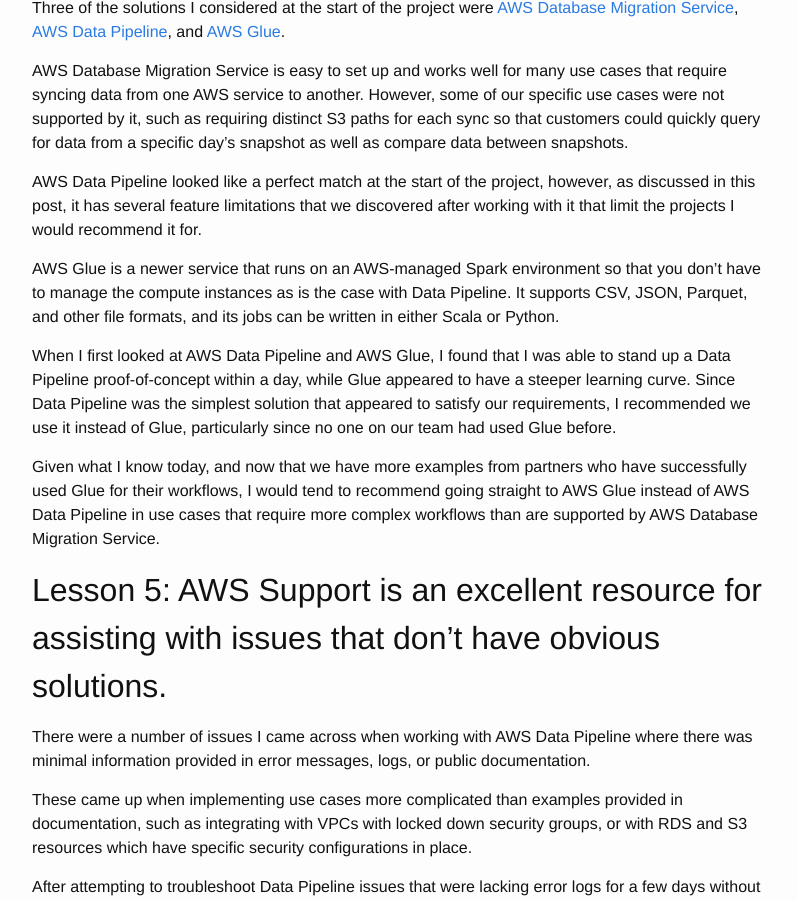
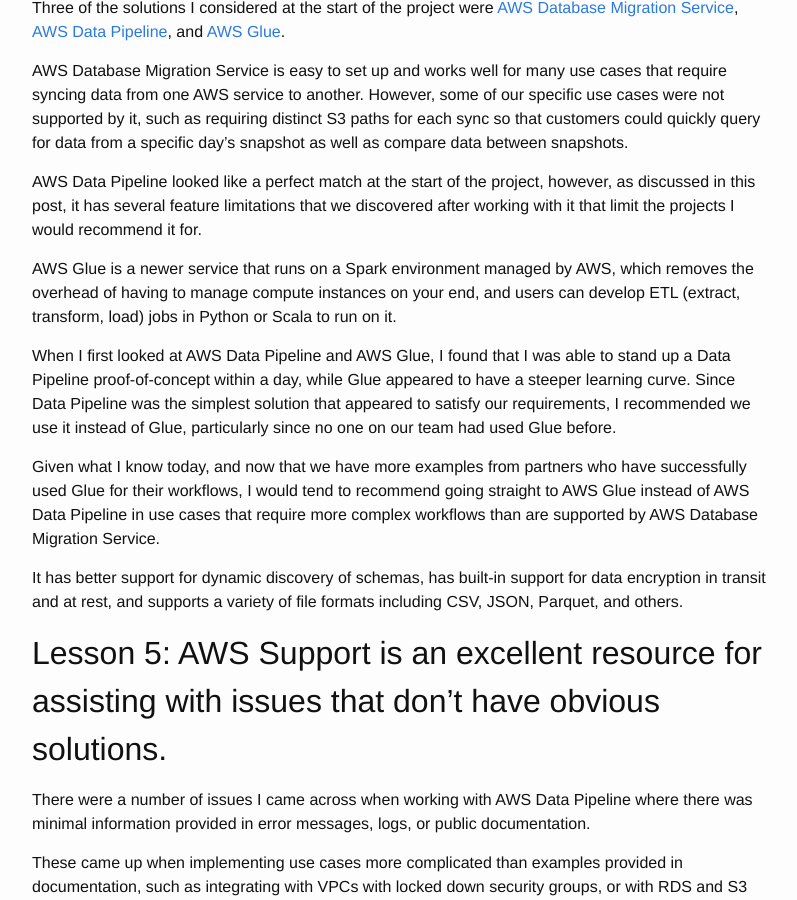
Before and after one commit to msayson/msayson.github.io, a Jekyll site: the page built from _posts/2020-06-05-aws-data-pipeline-lessons-learned.markdown, in a window 1280 px wide and 900 px high, scrolled down 2655 px. Shown: the whole window, without its empty margins (238-1035 px from the left). Built offline with Jekyll 4.4.1, drawn with Linux system fonts in a browser that asks for light colours.

Commit message:
Updated post

```diff
--- a/_posts/2020-06-05-aws-data-pipeline-lessons-learned.markdown
+++ b/_posts/2020-06-05-aws-data-pipeline-lessons-learned.markdown
@@ -67,11 +67,13 @@
 
 AWS Data Pipeline looked like a perfect match at the start of the project, however, as discussed in this post, it has several feature limitations that we discovered after working with it that limit the projects I would recommend it for.
 
-AWS Glue is a newer service that runs on an AWS-managed Spark environment so that you don't have to manage the compute instances as is the case with Data Pipeline.  It supports CSV, JSON, Parquet, and other file formats, and its jobs can be written in either Scala or Python.
+AWS Glue is a newer service that runs on a Spark environment managed by AWS, which removes the overhead of having to manage compute instances on your end, and users can develop ETL (extract, transform, load) jobs in Python or Scala to run on it.
 
 When I first looked at AWS Data Pipeline and AWS Glue, I found that I was able to stand up a Data Pipeline proof-of-concept within a day, while Glue appeared to have a steeper learning curve.  Since Data Pipeline was the simplest solution that appeared to satisfy our requirements, I recommended we use it instead of Glue, particularly since no one on our team had used Glue before.
 
 Given what I know today, and now that we have more examples from partners who have successfully used Glue for their workflows, I would tend to recommend going straight to AWS Glue instead of AWS Data Pipeline in use cases that require more complex workflows than are supported by AWS Database Migration Service.
+
+It has better support for dynamic discovery of schemas, has built-in support for data encryption in transit and at rest, and supports a variety of file formats including CSV, JSON, Parquet, and others.
 
 ## Lesson 5: AWS Support is an excellent resource for assisting with issues that don't have obvious solutions.
 
```
